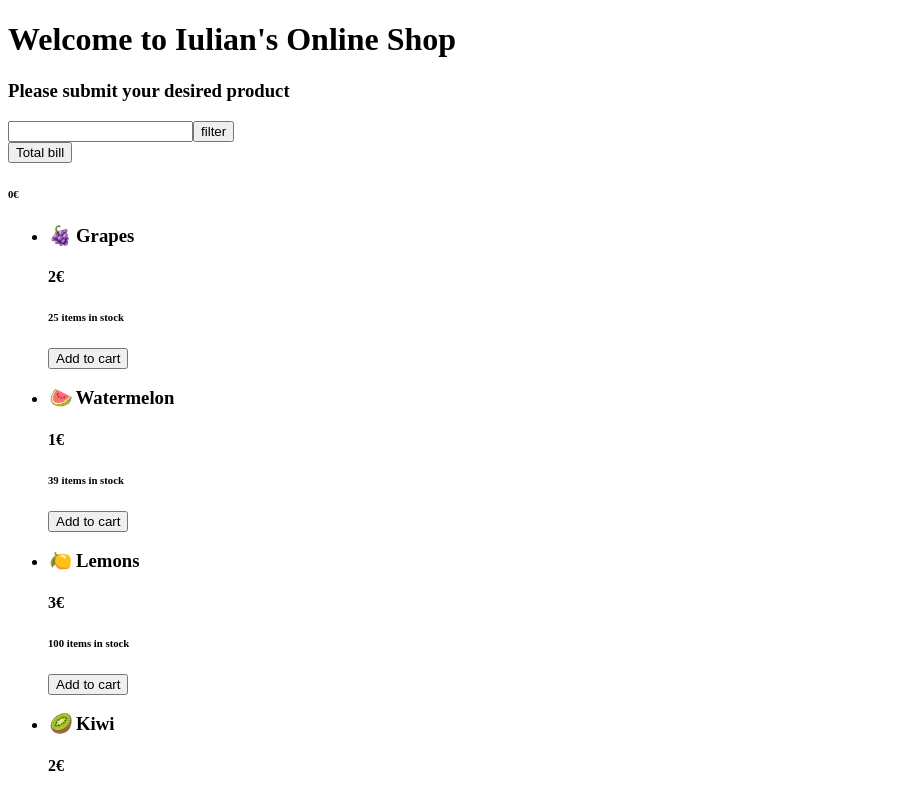
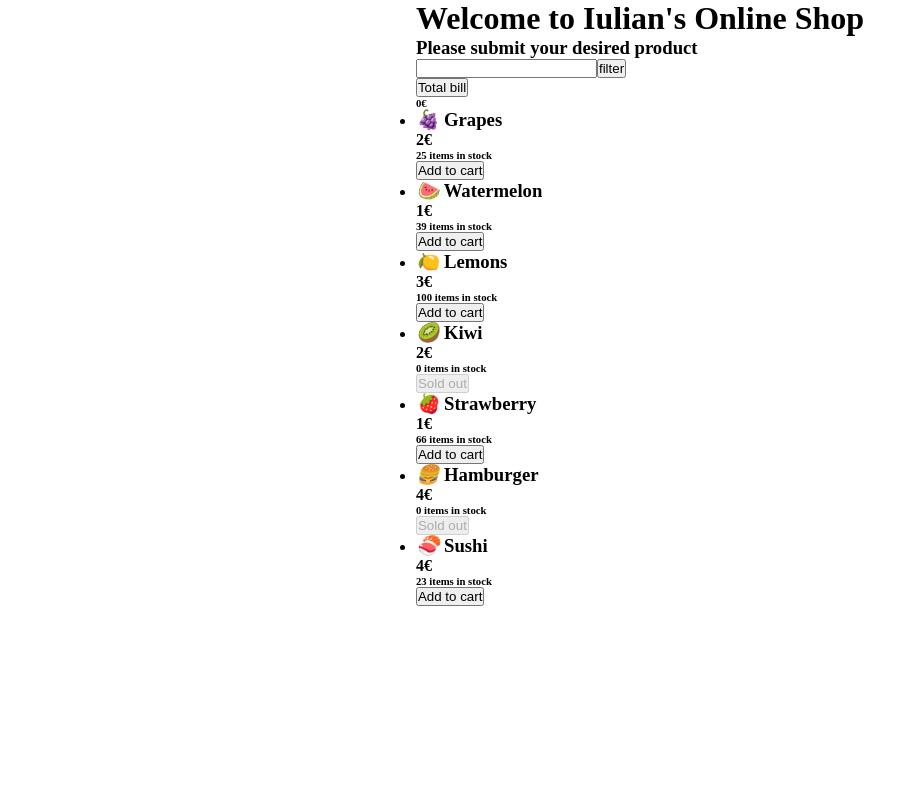
Before and after one commit to iulianSta/online-shop, a React (Create React App) app: page / in a window 1280 px wide. Shown: the top 800 px of the page, without its empty margins (0-918 px from the left). Built offline with nearby package versions, Linux system fonts and the light colour scheme.

Commit message:
src/sass/vendor/_normalize.scss/ Normalize sass

```diff
--- a/src/sass/vendor/_normalize.scss
+++ b/src/sass/vendor/_normalize.scss
@@ -1 +1,11 @@
 // Normalize
+* {
+  margin: 0;
+  padding: 0;
+  box-sizing: border-box;
+}
+body {
+  display: flex;
+  justify-content: center;
+  align-items: center;
+}
```
